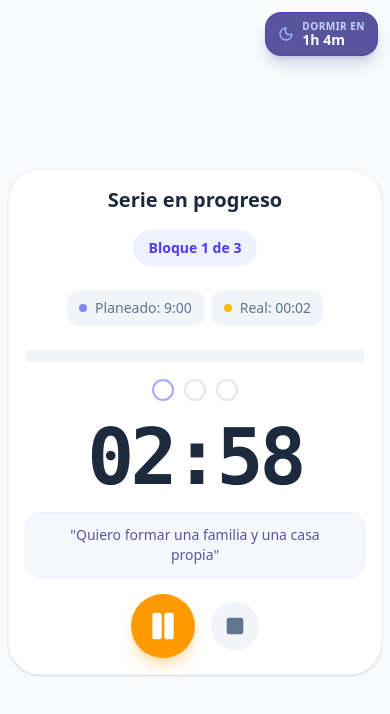
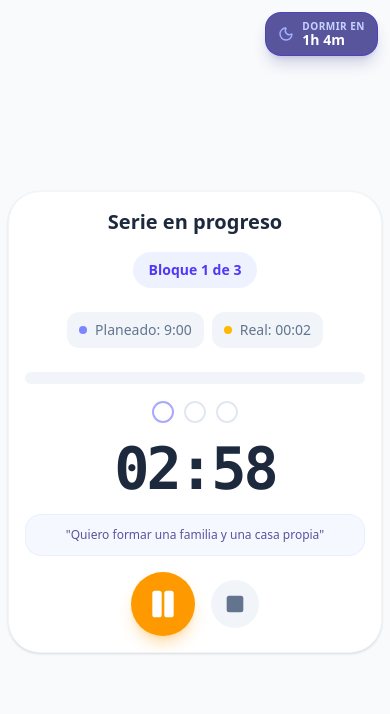
Before and after one commit to heroseven/bloques-productivos, a React (Vite) app: page / in a window 390 px wide. Both pictures are taken after a click on the button "Iniciar Serie". Shown: the top 714 px of the page. Built offline with nearby package versions, Linux system fonts and the light colour scheme.

Commit message:
fix: Improve layout responsiveness for small screens
Adds `min-w-0` to main containers to prevent horizontal overflow issues on smaller viewports and to ensure content scales correctly within its parent.

```diff
--- a/src/App.tsx
+++ b/src/App.tsx
@@ -177,7 +177,7 @@ export default function App() {
   };
 
   return (
-    <div className="min-h-screen bg-slate-50 text-slate-900 font-sans selection:bg-indigo-100 overflow-x-hidden w-full">
+    <div className="min-h-screen bg-slate-50 text-slate-900 font-sans selection:bg-indigo-100 overflow-x-hidden w-full min-w-0">
       <BedtimeCountdown bedtime={bedtime} workdayEnd={workdayEnd} lunchTime={lunchTime} />
 
       {view === "dashboard" && (
--- a/src/components/Game.tsx
+++ b/src/components/Game.tsx
@@ -268,7 +268,7 @@ export default function Game({ settings, onFinish, onAbandon, motivation }: Game
   const progressPercentage = (currentBlock / settings.blocksCount) * 100;
 
   return (
-    <div className="w-full min-h-screen overflow-y-auto bg-slate-50 p-2 sm:p-4 flex items-center justify-center">
+    <div className="w-full min-w-0 min-h-screen overflow-y-auto bg-slate-50 p-2 sm:p-4 flex items-center justify-center">
       {settings.backgroundSound !== "none" && (
         <audio
           ref={audioRef}
@@ -277,7 +277,7 @@ export default function Game({ settings, onFinish, onAbandon, motivation }: Game
           className="hidden"
         />
       )}
-      <div className="w-full max-w-3xl min-h-[320px] h-full flex-1 max-h-[800px] bg-white rounded-[2rem] p-4 sm:p-8 shadow-sm border border-slate-100 flex flex-col items-center justify-center gap-4 sm:gap-8 [@media(max-height:400px)]:gap-2 relative overflow-y-auto">
+      <div className="w-full min-w-0 max-w-3xl min-h-[320px] h-full flex-1 max-h-[800px] bg-white rounded-[2rem] p-4 sm:p-8 shadow-sm border border-slate-100 flex flex-col items-center justify-center gap-4 sm:gap-8 [@media(max-height:400px)]:gap-2 relative overflow-y-auto">
 
         {/* Header & Progress - Hidden on short screens */}
         <div className="w-full space-y-6 [@media(max-height:500px)]:hidden">
@@ -336,13 +336,13 @@ export default function Game({ settings, onFinish, onAbandon, motivation }: Game
         </div>
 
         {/* Timer Display */}
-        <div className="relative flex flex-col items-center justify-center w-full flex-1 min-h-0">
-          <div className="text-[clamp(4rem,min(35vh,20vw),8rem)] font-mono font-bold text-slate-800 tracking-tighter tabular-nums leading-none text-center">
+        <div className="relative flex flex-col items-center justify-center w-full flex-1 min-h-0 min-w-0">
+          <div className="text-[clamp(3rem,15vw,8rem)] sm:text-[clamp(4rem,18vw,8rem)] font-mono font-bold text-slate-800 tracking-tighter tabular-nums leading-none text-center w-full break-normal overflow-hidden overflow-ellipsis">
             {formatTime(timeRemaining)}
           </div>
           {motivation && (
-            <div className="mt-4 px-6 py-3 bg-indigo-50/50 rounded-2xl border border-indigo-100/50 max-w-lg text-center">
-              <p className="text-indigo-900/80 font-medium text-sm sm:text-base">
+            <div className="mt-4 px-4 sm:px-6 py-3 bg-indigo-50/50 rounded-2xl border border-indigo-100/50 w-full max-w-lg text-center mx-auto overflow-hidden">
+              <p className="text-indigo-900/80 font-medium text-xs sm:text-sm md:text-base break-words">
                 "{motivation}"
               </p>
             </div>
```
